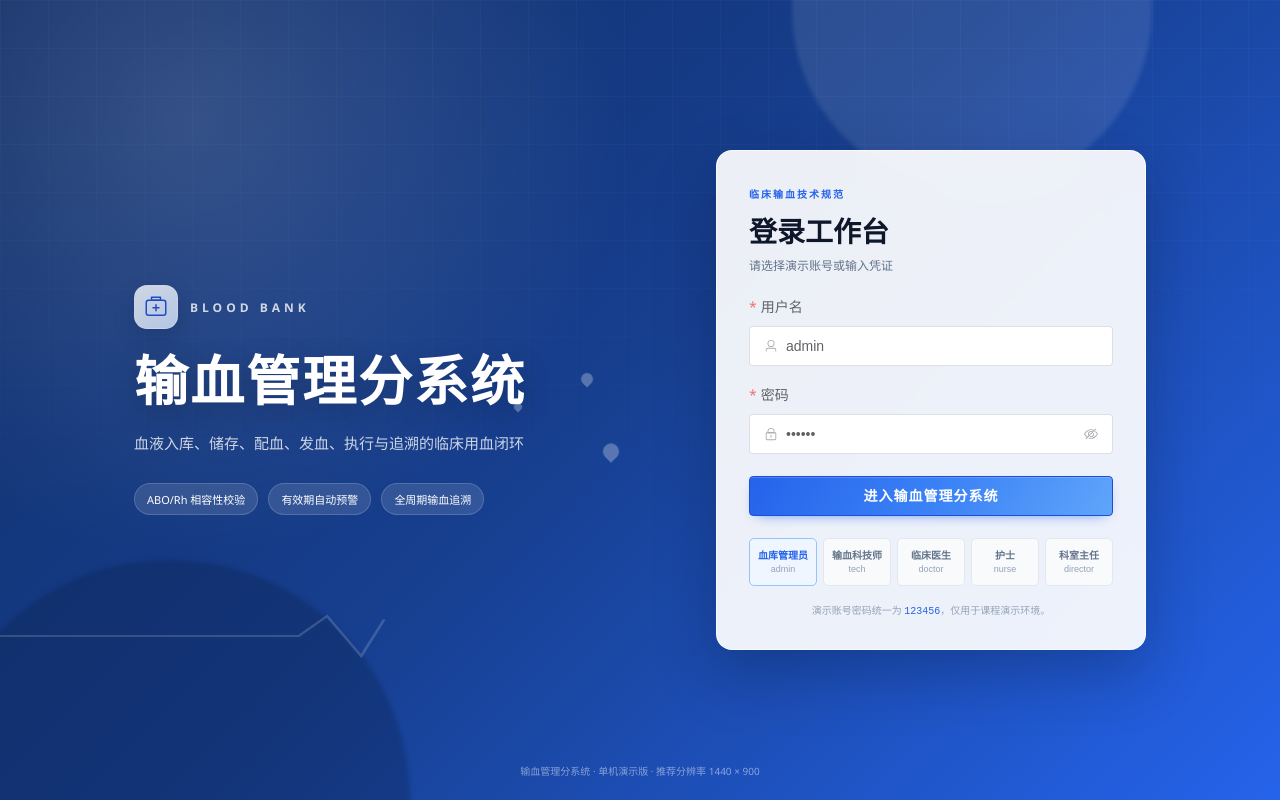
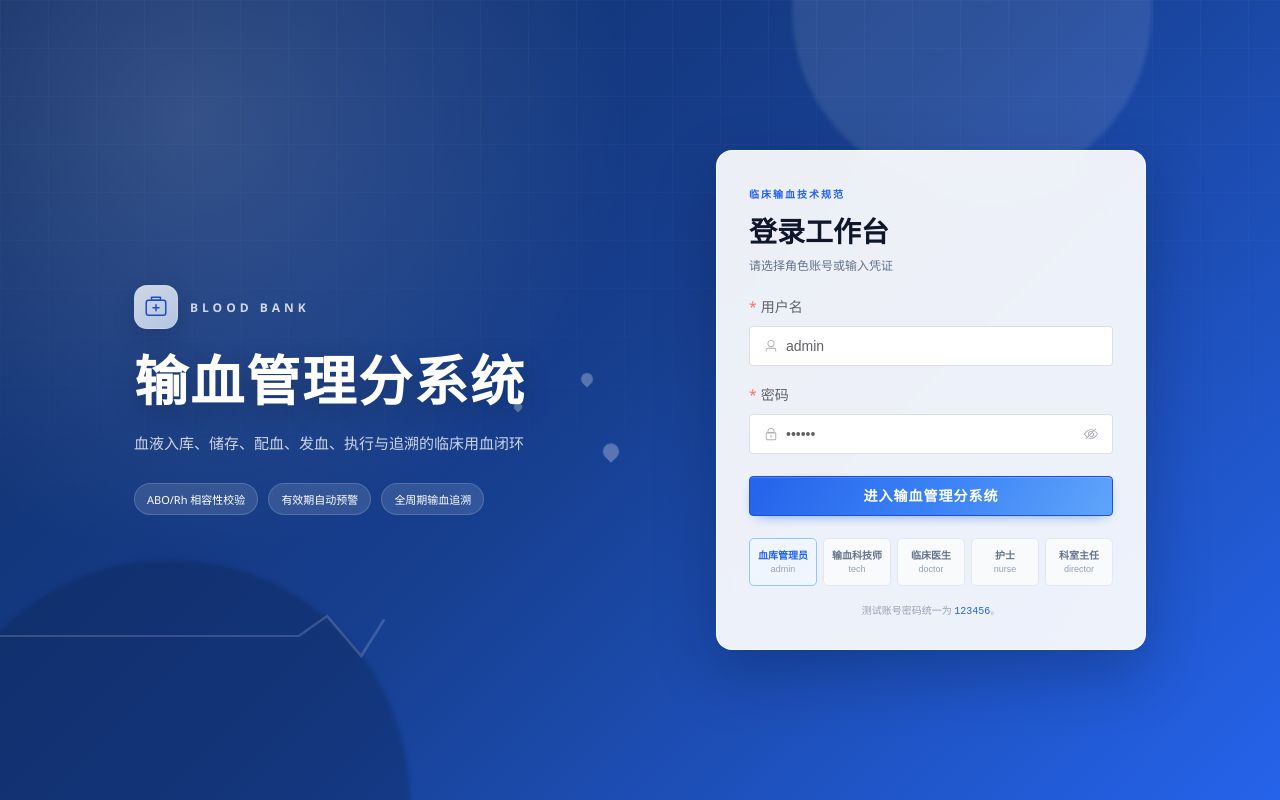
Before and after one commit to yunyucn/YiYuanXinXi, a Vue app in the folder frontend/: page /login in a window 1280 px wide. Built offline with nearby package versions, Linux system fonts and the light colour scheme.

Commit message:
style(ui): 移除界面中的版本与演示版小字
去掉侧边栏底部版本标识、登录页页脚和演示环境提示，将登录与追溯入口改为中性业务文案，保持正式系统观感。

```diff
--- a/frontend/src/layouts/MainLayout.vue
+++ b/frontend/src/layouts/MainLayout.vue
@@ -219,10 +219,6 @@ onBeforeUnmount(() => {
             </el-menu-item>
           </template>
         </el-menu>
-        <div v-if="!appStore.collapsed" class="sidebar-foot">
-          <span>临床输血技术规范</span>
-          <small>v1.0 · 单机演示版</small>
-        </div>
       </aside>
 
       <main class="main-content">
@@ -468,19 +464,6 @@ onBeforeUnmount(() => {
   --el-menu-sub-item-height: 44px;
 }
 
-.sidebar-foot {
-  padding: 14px 18px;
-  color: var(--bb-text-secondary);
-  border-top: 1px solid var(--bb-border);
-}
-
-.sidebar-foot span,
-.sidebar-foot small {
-  display: block;
-  font-size: 10px;
-  line-height: 1.6;
-}
-
 .main-content {
   flex: 1;
   min-width: 1024px;
--- a/frontend/src/views/Login.vue
+++ b/frontend/src/views/Login.vue
@@ -99,7 +99,7 @@ function useAccount(username) {
       <div class="panel-head">
         <span class="eyebrow">临床输血技术规范</span>
         <h2>登录工作台</h2>
-        <p>请选择演示账号或输入凭证</p>
+        <p>请选择角色账号或输入凭证</p>
       </div>
 
       <el-form ref="formRef" :model="form" :rules="rules" label-position="top" :class="{ shake: shaking }" @submit.prevent="submit">
@@ -109,7 +109,7 @@ function useAccount(username) {
           </el-input>
         </el-form-item>
         <el-form-item label="密码" prop="password">
-          <el-input v-model="form.password" size="large" type="password" show-password placeholder="演示密码 123456" autocomplete="current-password" @keyup.enter="submit">
+          <el-input v-model="form.password" size="large" type="password" show-password placeholder="密码 123456" autocomplete="current-password" @keyup.enter="submit">
             <template #prefix><el-icon><Lock /></el-icon></template>
           </el-input>
         </el-form-item>
@@ -124,10 +124,8 @@ function useAccount(username) {
           <span>{{ item.username }}</span>
         </button>
       </div>
-      <p class="demo-tip">演示账号密码统一为 <code>123456</code>，仅用于课程演示环境。</p>
+      <p class="demo-tip">测试账号密码统一为 <code>123456</code>。</p>
     </section>
-
-    <footer class="login-foot">输血管理分系统 · 单机演示版 · 推荐分辨率 1440 × 900</footer>
   </div>
 </template>
 
@@ -405,13 +403,4 @@ function useAccount(username) {
   color: #2563eb;
 }
 
-.login-foot {
-  position: absolute;
-  bottom: 22px;
-  left: 0;
-  width: 100%;
-  color: rgba(255, 255, 255, 0.48);
-  font-size: 10px;
-  text-align: center;
-}
 </style>
--- a/frontend/src/views/Trace.vue
+++ b/frontend/src/views/Trace.vue
@@ -136,12 +136,12 @@ onMounted(loadTrace)
 
       <section v-else-if="searched && result" class="page-card empty-state">
         <el-empty :image-size="110" description="未找到该住院号的输血记录">
-          <el-button type="primary" @click="useDemo('ZY20240512005')">查看演示追溯链路</el-button>
+        <el-button type="primary" @click="useDemo('ZY20240512005')">查看示例追溯链路</el-button>
         </el-empty>
       </section>
 
       <section v-else class="page-card empty-state">
-        <el-empty :image-size="110" description="输入住院号开始追溯，或点击右上角演示住院号" />
+      <el-empty :image-size="110" description="输入住院号开始追溯，或点击右上角示例住院号" />
       </section>
     </div>
   </div>
```
